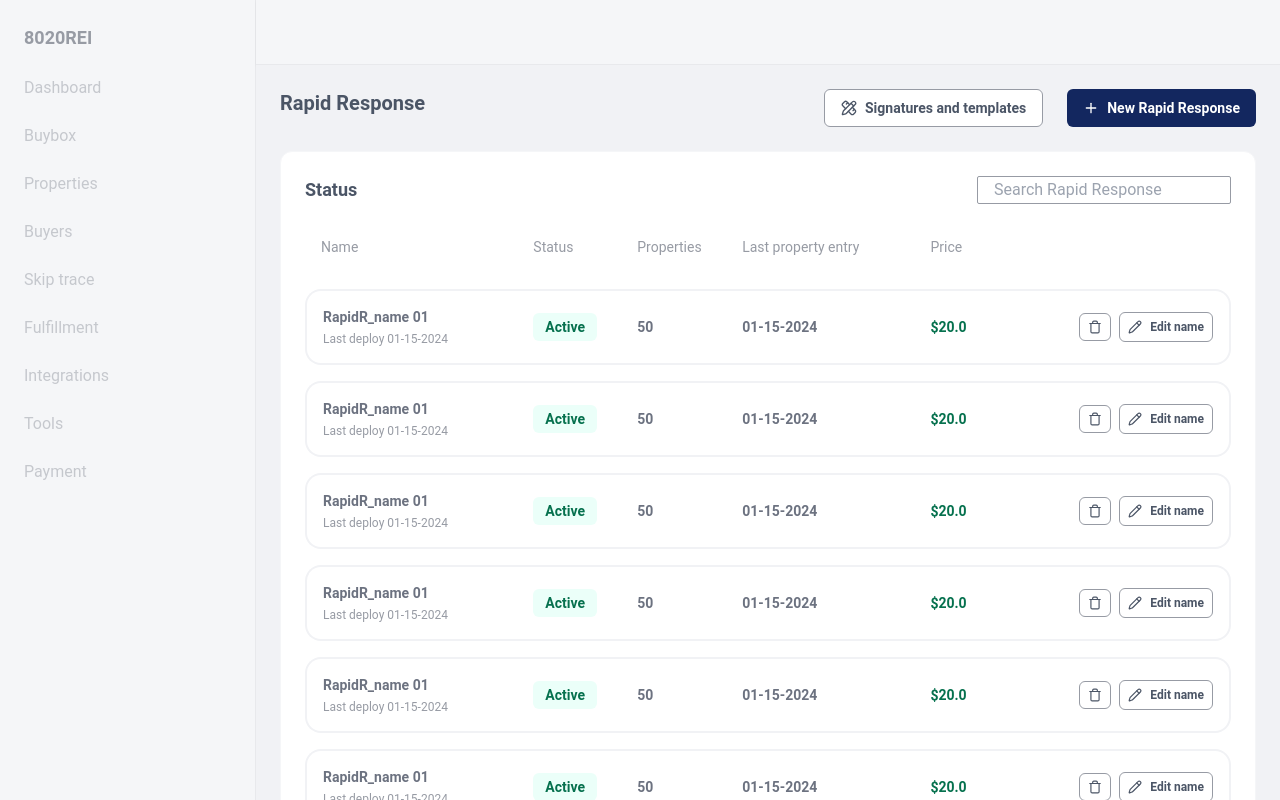
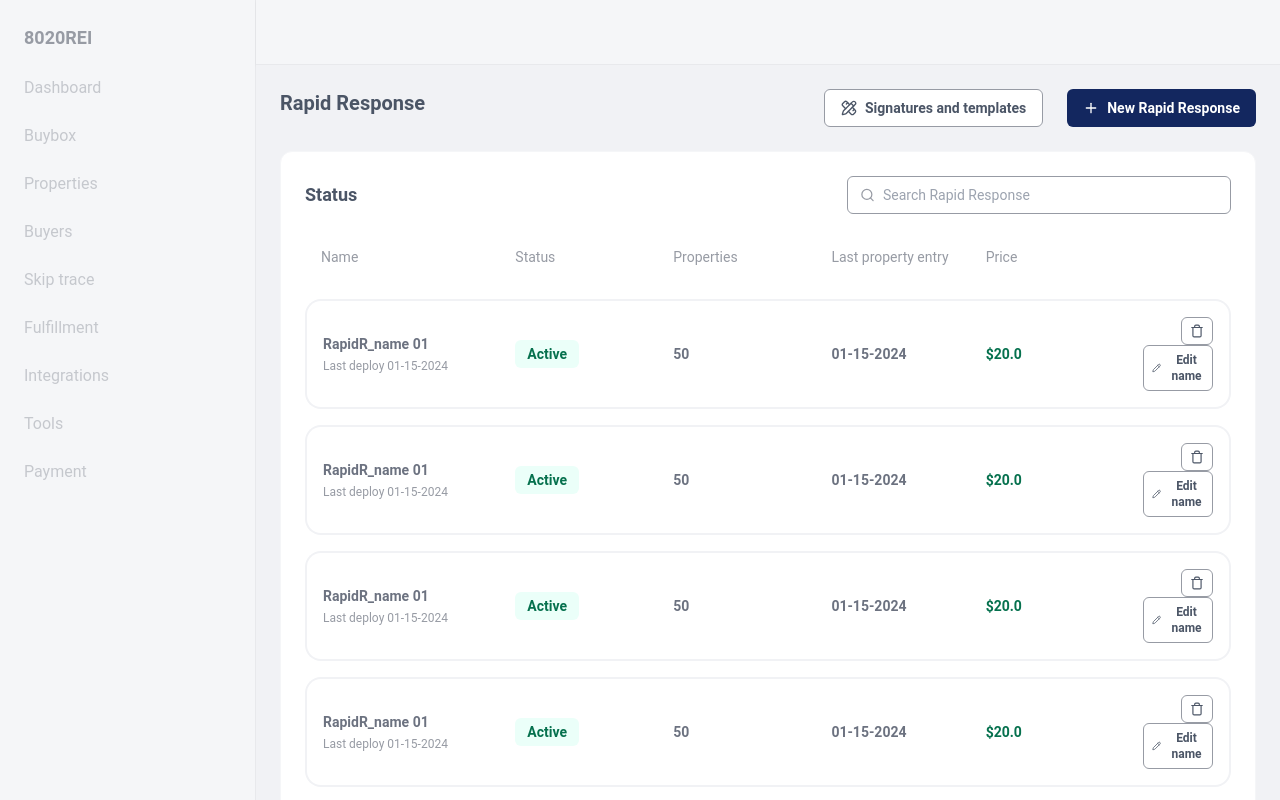
Before and after one commit to teffcode/rapid-response, a Next.js app: page / in a window 1280 px wide. Built offline with nearby package versions, Linux system fonts and the light colour scheme.

Commit message:
feature(product table): add input component

```diff
--- a/components/ProductRow.tsx
+++ b/components/ProductRow.tsx
@@ -31,31 +31,29 @@ const ProductRow: React.FC<ProductRowProps> = ({
 }) => {
   return (
     <tr>
-      <td className={`pl-4 py-4 border-lightGray border-l-2 border-y-2 rounded-l-2xl ${row.status === 'Eliminated' ? 'opacity-70' : ''}`}>
+      <td className={`px-4 border-lightGray border-l-2 border-y-2 rounded-l-2xl h-[76px] w-[250px] ${row.status === 'Eliminated' ? 'opacity-70' : ''}`}>
         {row.isEditing && row.status !== 'Eliminated' ? (
           <input
             type="text"
+            className="w-full text-sm"
             value={row.name}
             onChange={(e) => onNameChange(row.id, e.target.value)}
             onKeyDown={(e) => {
               if (e.key === 'Enter') onSave(row.id);
             }}
-            className="border p-1 w-full"
             autoFocus
           />
         ) : (
-          <>
-            <p className="font-semibold text-sm text-darkGray mb-1">{row.name}</p>
-            <p className="font-regular text-xs text-gray">Last deploy {row.lastDeploy}</p>
-          </>
+          <p className="font-semibold text-sm text-darkGray mb-1">{row.name}</p>
         )}
+        <p className="font-regular text-xs text-gray">Last deploy {row.lastDeploy}</p>
       </td>
-      <td className="py-4 border-lightGray border-y-2 font-semibold text-sm text-darkGray">
+      <td className="py-4 border-lightGray border-y-2 font-semibold text-sm text-darkGray w-[200px]">
         <Pill status={row.status} />
       </td>
-      <td className={`py-4 border-lightGray border-y-2 font-semibold text-sm text-darkGray ${row.status === 'Eliminated' ? 'opacity-70' : ''}`}>{row.properties}</td>
-      <td className={`py-4 border-lightGray border-y-2 font-semibold text-sm text-darkGray ${row.status === 'Eliminated' ? 'opacity-70' : ''}`}>{row.lastPropertyEntry}</td>
-      <td className={`py-4 border-lightGray border-y-2 font-semibold text-sm text-active-text ${row.status === 'Eliminated' ? 'opacity-70' : ''}`}>{row.price}</td>
+      <td className={`py-4 border-lightGray border-y-2 font-semibold text-sm text-darkGray w-[200px] ${row.status === 'Eliminated' ? 'opacity-70' : ''}`}>{row.properties}</td>
+      <td className={`py-4 border-lightGray border-y-2 font-semibold text-sm text-darkGray w-[200px] ${row.status === 'Eliminated' ? 'opacity-70' : ''}`}>{row.lastPropertyEntry}</td>
+      <td className={`py-4 border-lightGray border-y-2 font-semibold text-sm w-[200px] ${row.status === 'Eliminated' ? 'opacity-70 text-darkGray' : 'text-active-text'}`}>{row.price}</td>
       <td className={`py-4 pr-4 text-right space-x-2 border-lightGray border-r-2 border-y-2 rounded-r-2xl ${row.status === 'Eliminated' ? 'opacity-70' : ''}`}>
         {row.status !== 'Eliminated' && (
           <>
--- a/components/ProductTable.tsx
+++ b/components/ProductTable.tsx
@@ -1,6 +1,7 @@
 import React, { useState } from 'react';
-import { PencilRuler, Plus } from 'lucide-react';
+import { PencilRuler, Plus, Search } from 'lucide-react';
 import ProductRow from './ProductRow';
+import Input from "@/components/UI/Input";
 import Button from "@/components/UI/Button";
 
 type Row = {
@@ -86,13 +87,9 @@ const ProductTable: React.FC = () => {
       </div>
 
       <div className="w-full border border-light rounded-xl bg-white p-6">
-        <div className="flex justify-between mb-4">
+        <div className="flex justify-between items-center mb-4">
           <h2 className="text-lg font-semibold text-primary">Status</h2>
-          <input
-            type="text"
-            className="border border-gray px-4 rounded-sm"
-            placeholder="Search Rapid Response"
-          />
+          <Input icon={Search} placeholder="Search Rapid Response" />
         </div>
 
         <table className="w-full bg-white border-separate border-spacing-y-4">
--- /dev/null
+++ b/components/UI/Input.tsx
@@ -0,0 +1,26 @@
+import React from 'react';
+import { LucideIcon } from 'lucide-react';
+
+interface InputProps {
+  icon?: LucideIcon;
+  placeholder?: string;
+  value?: string;
+  onChange?: (e: React.ChangeEvent<HTMLInputElement>) => void;
+}
+
+const Input: React.FC<InputProps> = ({ icon: Icon, placeholder, value, onChange }) => {
+  return (
+    <div className="flex items-center border border-gray rounded-md px-3 py-2 w-full max-w-sm">
+      {Icon && <Icon className="text-gray" size={16} />}
+      <input
+        type="text"
+        placeholder={placeholder}
+        value={value}
+        onChange={onChange}
+        className={`outline-none w-full text-sm placeholder-gray-400 ${Icon ? 'ml-2' : ''}`}
+      />
+    </div>
+  );
+};
+
+export default Input;
```
